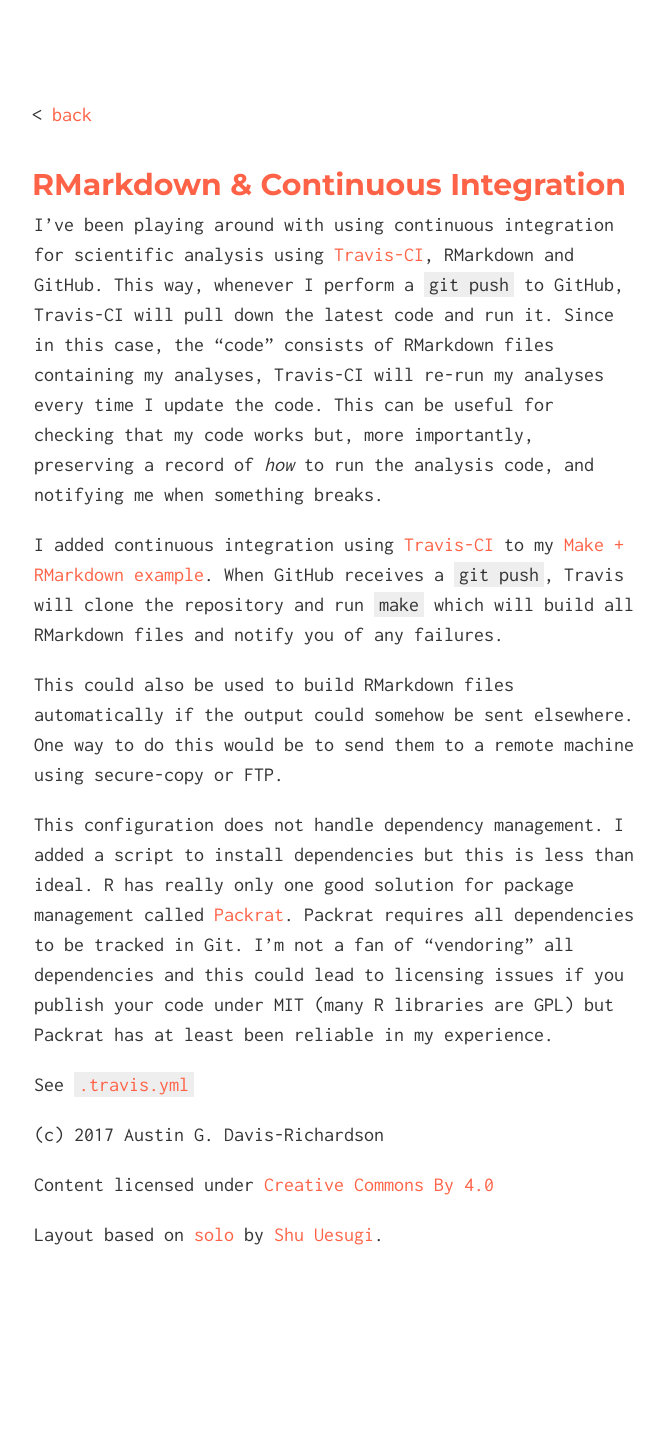
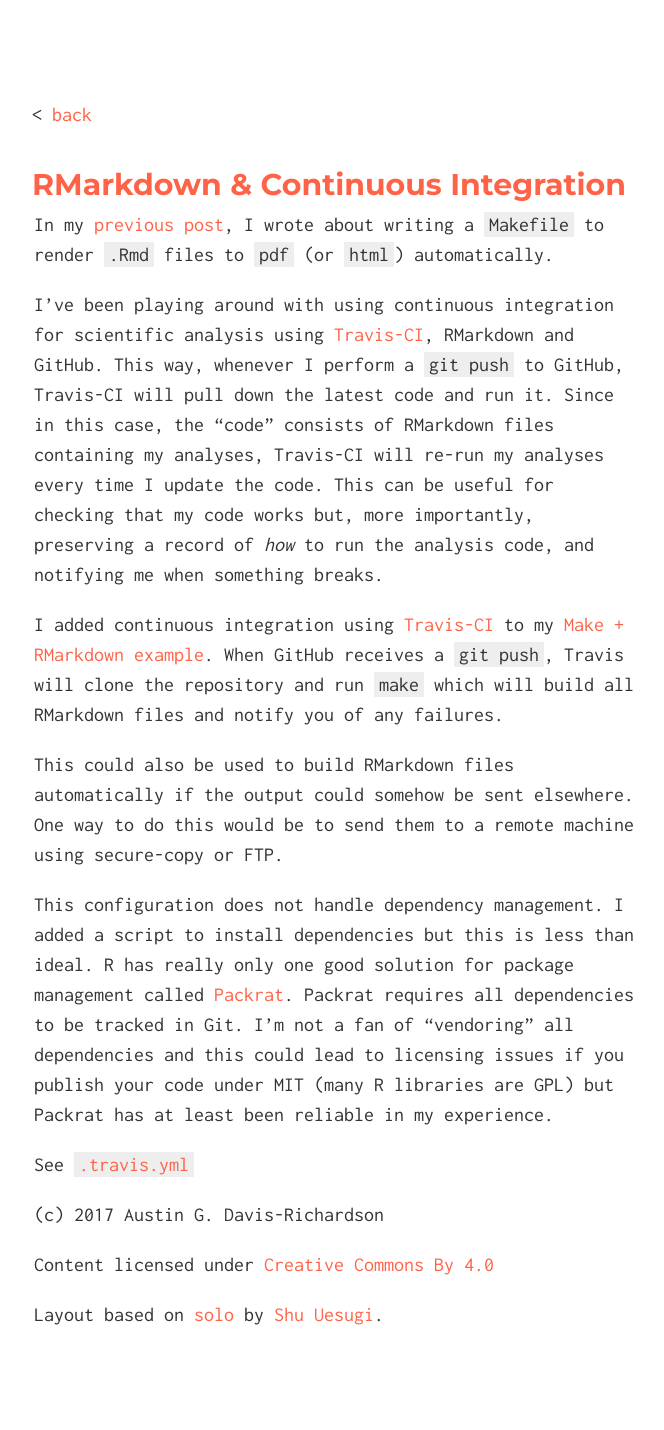
Before and after one commit to audy/audy.github.io, a Jekyll site: the page built from _posts/2015-01-13-RMarkdown-+-Continuous-Integration.md, in a window 1280 px wide. Shown: the whole page, without its empty margins (306-970 px from the left). Built offline with Jekyll 4.4.1, drawn with Linux system fonts in a browser that asks for light colours; before the commit the page ends 1350 px from its top, so only the background shows below that.

Commit message:
add link to previous post

```diff
--- a/_posts/2015-01-13-RMarkdown-+-Continuous-Integration.md
+++ b/_posts/2015-01-13-RMarkdown-+-Continuous-Integration.md
@@ -2,6 +2,11 @@
 title: RMarkdown & Continuous Integration
 layout: post
 ---
+
+In my [previous
+post](http://agdr.org/2015/01/13/RMarkdown-+-Continuous-Integration.html), I
+wrote about writing a `Makefile` to render `.Rmd` files to `pdf` (or `html`)
+automatically.
 
 I've been playing around with using continuous integration for scientific
 analysis using [Travis-CI](https://travis-ci.com), RMarkdown and GitHub. This
```
